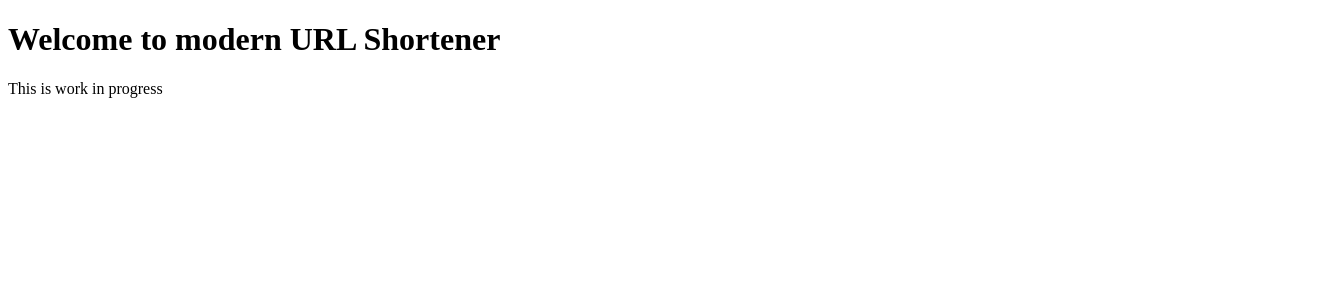
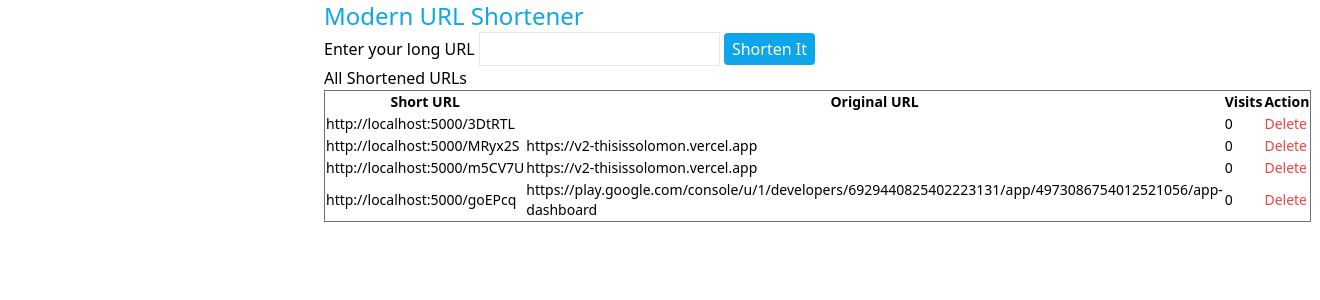
Before and after one commit to thisis-Solomon/url_shortener, a Flask app: page / in a window 1320 px wide. Shown: the top 300 px of the page. Run offline with Flask 3, Linux system fonts and the light colour scheme; data comes from the database, SQL or seed files in the repository; both versions use the stored data as it was after the commit; some libraries are stand-ins or nearby versions.

Commit message:
bear minimal style of the template and the functionality imp for the form and data of the url

```diff
--- a/app.py
+++ b/app.py
@@ -15,7 +15,7 @@
 init_db()
 
 def generate_short_code(length = 6):
-    return "".join(random.choice(string.ascii_letters + string.digits, k=length))
+    return "".join(random.choices(string.ascii_letters + string.digits, k=length))
 
 @app.route('/', methods=['GET', 'POST'])
 def index():
@@ -26,7 +26,7 @@
         return redirect('/')
     all_url = get_all_urls()
 
-    return render_template('index.html', all_url = all_url)
+    return render_template('index.html', all_urls = all_url)
 
 
 if __name__ == "__main__":
--- a/model.py
+++ b/model.py
@@ -16,7 +16,7 @@
 def insert_url(original_url, short_code):
     with sqlite3.connect(DB_NAME) as conn:
         conn.execute('''
-            INSERT INTO urls(original_urls, short_code)
+            INSERT INTO urls(original_url, short_code)
                      VALUES(?,?)
 ''', (original_url, short_code))
 
--- a/templates/index.html
+++ b/templates/index.html
@@ -4,9 +4,56 @@
     <meta charset="UTF-8">
     <meta name="viewport" content="width=device-width, initial-scale=1.0">
     <title>Url Shortener</title>
+    <script src="https://cdn.tailwindcss.com"></script>
 </head>
 <body>
-    <h1>Welcome to modern URL Shortener</h1>
-    <p>This is work in progress</p>
+    <div class="max-w-2xl mx-auto">
+    <h1 class="text-2xl text-sky-500">Modern URL Shortener</h1>
+    <form method="post" action="/">
+        <label>
+            <span>Enter your long URL</span>
+            <input type="text" name="url" class="border p-1">
+        </label>
+        <button type="submit" class="bg-sky-500 text-white px-2 py-1 rounded">Shorten It</button>
+    </form>
+    <h2>All Shortened URLs</h2>
+    {% if all_urls %}
+    <div>
+        <table class="w-full border border-collapse border-gray-500 text-sm">
+            <thead>
+                <tr>
+                    <th>Short URL</th>
+                    <th>Original URL</th>
+                    <th>Visits</th>
+                    <th>Action</th>
+                </tr>
+            </thead>
+            <tbody>
+                {% for url in all_urls %}
+                    <tr>
+                        <td><a href="/{{ url[1] }}" target="_blank">
+                            http://localhost:5000/{{ url[1] }}
+                        </a></td>
+                        <td>{{ url[0] }}</td>
+                        <td>{{ url[2] }}</td>
+                        <td>
+                            <form
+                            action="/delete/{{ url[1] }}"
+                             class="text-red-500"
+                             onsubmit="return confirm('Delete this short url?')"
+                             >
+                             <button type="submit">
+                                Delete
+                             </button></form>
+                        </td>
+                    </tr>
+                {% endfor %}
+            </tbody>
+        </table>
+    </div>
+    {% else %}
+    <p>No URLs have been shortened</p>
+    {% endif %}
+</div>
 </body>
 </html>
```
Also changed, not shown: database.db.
